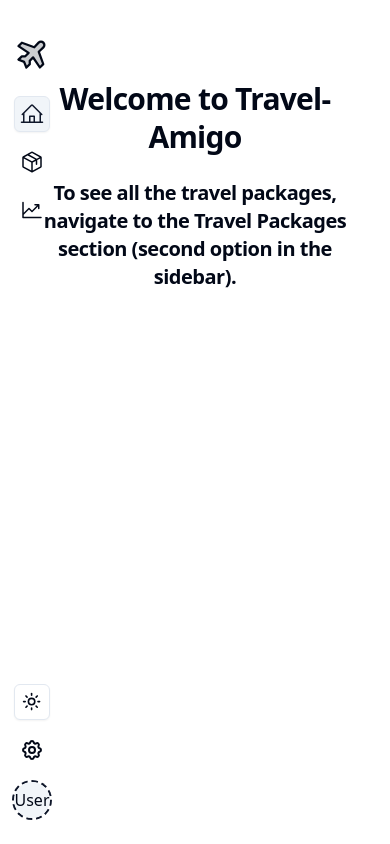
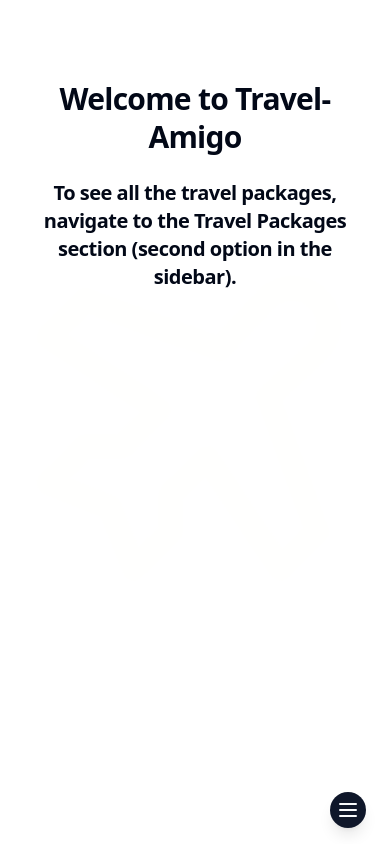
Before and after one commit to su1nta/TravelAmigo, a React (Vite) app in the folder frontend/: page / in a window 390 px wide. Built offline with nearby package versions, Linux system fonts and the light colour scheme; no server answers.

Commit message:
added sort functionality, improved responsiveness, fixed routing issues

```diff
--- a/frontend/src/App.tsx
+++ b/frontend/src/App.tsx
@@ -15,7 +15,7 @@ function App() {
         <div>
           <Routes>
               <Route path="/" element={<Home />}/>
-              <Route path="/travelPackages" element={<TravelPackages />}/>
+              <Route path="/travelpackages" element={<TravelPackages />}/>
               <Route path="/analytics" element={<Construction />}/>
           </Routes>
         </div>
--- a/frontend/src/components/package-card.tsx
+++ b/frontend/src/components/package-card.tsx
@@ -8,7 +8,7 @@ interface Props {
 
 const PackageCard = ({ trPackage }: Props) => {
   return (
-    <Card className="flex flex-col md:flex-row w-full border p-4 rounded-lg cursor-pointer">
+    <Card className="flex flex-col md:flex-row w-full md:w-4/6 border p-4 rounded-lg cursor-pointer">
       <CardHeader className="flex-shrink-0 w-full md:w-1/3 flex items-center justify-center">
         <img
           src={trPackage.imageUrl}
--- a/frontend/src/components/sidebar.tsx
+++ b/frontend/src/components/sidebar.tsx
@@ -1,17 +1,18 @@
 import { useState, useEffect } from 'react';
-import { Button } from './/ui/button';
+import { Button } from './ui/button';
 import { ModeToggle } from "./modeToggle";
 import { Avatar, AvatarFallback, AvatarImage } from "@/components/ui/avatar";
 import { PiHouseLine, PiAirplaneTiltDuotone, PiPackage, PiChartLineUp } from "react-icons/pi";
 import { TbSettings } from "react-icons/tb";
 import { Link } from 'react-router-dom';
+import { cn } from "@/lib/utils"; // Make sure you have this utility function
 
 interface Props {
-    active: string
+    active: string;
+    isOpen: boolean; // Add this prop
 }
 
-function Sidebar(props: Props) {
-    const { active } = props
+function Sidebar({ active, isOpen }: Props) {
     const [avatarImage, setAvatarImage] = useState("");
     const [isActive, setIsActive] = useState("");
 
@@ -23,11 +24,14 @@ function Sidebar(props: Props) {
         });
 
         setIsActive(active);
-    })
+    }, [active]);
 
     return (
         <>
-            <aside className="flex fixed flex-col justify-between items-center p-3 w-16 h-screen z-10">
+        <aside className={cn(
+            "flex fixed flex-col justify-between items-center p-3 w-16 h-screen z-20 bg-background transition-transform duration-300 ease-in-out",
+            isOpen ? "translate-x-0" : "-translate-x-full md:translate-x-0"
+        )}>
 
                 <div className="flex flex-col gap-3 mt-6 items-center">
                     <PiAirplaneTiltDuotone className="text-4xl mb-3"/>
@@ -35,7 +39,7 @@ function Sidebar(props: Props) {
                         <Link to={'/'}><PiHouseLine className="text-2xl"/></Link>
                     </Button>
                     <Button variant={isActive == "packages" ? 'secondary' : 'ghost'} size="icon">
-                        <Link to={'/TravelPackages'}><PiPackage className="text-2xl" /></Link>
+                        <Link to={'/travelpackages'}><PiPackage className="text-2xl" /></Link>
                     </Button>
                     <Button variant={isActive == "analytics" ? 'secondary' : 'ghost'} size="icon">
                         <Link to={'/analytics'}><PiChartLineUp className="text-2xl" /></Link>
--- a/frontend/src/components/ui/button.tsx
+++ b/frontend/src/components/ui/button.tsx
@@ -1,8 +1,7 @@
-import * as React from "react"
-import { Slot } from "@radix-ui/react-slot"
-import { cva, type VariantProps } from "class-variance-authority"
-
-import { cn } from "@/lib/utils"
+import * as React from "react";
+import { Slot } from "@radix-ui/react-slot";
+import { cva, type VariantProps } from "class-variance-authority";
+import { cn } from "@/lib/utils";
 
 const buttonVariants = cva(
   "inline-flex items-center justify-center whitespace-nowrap text-sm font-medium transition-colors focus-visible:outline-none focus-visible:ring-1 focus-visible:ring-ring disabled:pointer-events-none disabled:opacity-50",
@@ -20,7 +19,8 @@ const buttonVariants = cva(
         ghost: "hover:bg-accent hover:text-accent-foreground rounded-md",
         link: "text-primary underline-offset-4 hover:underline rounded-md",
         leftr: "bg-primary text-primary-foreground shadow hover:bg-primary/90 rounded-l-md",
-        rightr: "bg-primary text-primary-foreground shadow hover:bg-primary/90 rounded-r-md"
+        rightr: "bg-primary text-primary-foreground shadow hover:bg-primary/90 rounded-r-md",
+        floating: "fixed bottom-4 right-4 shadow-lg bg-primary text-primary-foreground hover:bg-primary/90 rounded-full"
       },
       size: {
         default: "h-9 px-4 py-2",
@@ -35,26 +35,26 @@ const buttonVariants = cva(
       size: "default",
     },
   }
-)
+);
 
 export interface ButtonProps
   extends React.ButtonHTMLAttributes<HTMLButtonElement>,
     VariantProps<typeof buttonVariants> {
-  asChild?: boolean
+  asChild?: boolean;
 }
 
 const Button = React.forwardRef<HTMLButtonElement, ButtonProps>(
   ({ className, variant, size, asChild = false, ...props }, ref) => {
-    const Comp = asChild ? Slot : "button"
+    const Comp = asChild ? Slot : "button";
     return (
       <Comp
         className={cn(buttonVariants({ variant, size, className }))}
         ref={ref}
         {...props}
       />
-    )
+    );
   }
-)
-Button.displayName = "Button"
+);
+Button.displayName = "Button";
 
-export { Button, buttonVariants }
+export { Button, buttonVariants };
--- a/frontend/src/pages/Construction.tsx
+++ b/frontend/src/pages/Construction.tsx
@@ -1,23 +1,42 @@
 import Sidebar from '@/components/sidebar';
 import { Button } from '@/components/ui/button';
+import { useState } from 'react';
+import { HiMenuAlt3 } from 'react-icons/hi';
+import { LuConstruction } from "react-icons/lu";
 import { Link } from 'react-router-dom';
 
 interface Props {}
 
 function Construction(props: Props) {
     const {} = props
+    const [isSidebarOpen, setIsSidebarOpen] = useState(false);
+    const toggleSidebar = () => {
+        setIsSidebarOpen(!isSidebarOpen);
+    };
 
     return (
         <>
-            <Sidebar active="construction"/>
-            <div className="flex flex-col gap-3 ml-16">
-                <h1 className="text-4xl mt-28">This Site is under Construction</h1>
+            <main className="h-full w-full">
+                <Sidebar active="analytics" isOpen={isSidebarOpen}/>
+                <div className="flex flex-col h-full items-center justify-center gap-3 ml-0 sm:ml-16">
+                <div className="text-9xl mt-28"><LuConstruction /></div>
+                <h1 className="text-4xl">Construction going on</h1>
+                <h3 className="text-lg">before dust and dirt goes into your eye...</h3>
                 <div className="mt-4">
                     <Button variant={'outline'} asChild>
                         <Link to="/">Back to Home</Link>
                     </Button>
                 </div>
+                <Button
+                    variant="floating"
+                    size="icon"
+                    className="mr-2 md:hidden"
+                    onClick={toggleSidebar}
+                >
+                    <HiMenuAlt3 className="h-6 w-6" />
+                </Button>
             </div>
+            </main>
         </>
     )
 }
--- a/frontend/src/pages/Home.tsx
+++ b/frontend/src/pages/Home.tsx
@@ -1,12 +1,41 @@
 import Sidebar from "@/components/sidebar";
+import { Button } from "@/components/ui/button";
+import { Menu } from "lucide-react";
+import { useState } from "react";
 
 const Home = () =>{
+
+  const [isSidebarOpen, setIsSidebarOpen] = useState(false);
+  const toggleSidebar = () => {
+    setIsSidebarOpen(!isSidebarOpen);
+  };
 
   return (
     <>
       <main className="flex h-full w-full">
-        <Sidebar active="home"/>
+      <div className="absolute inset-0 pointer-events-none flex items-center justify-center z-[-1]">
+        <svg
+          xmlns="http://www.w3.org/2000/svg"
+          width="256"
+          height="256"
+          fill="#fffff0"
+          viewBox="0 0 256 256"
+          className="w-full h-full opacity-5"
+        >
+          <path d="M209,81l-33,31,32,88-24,24-48-72-24,24v24L88,224,72,184,32,168l24-24H80l24-24L32,72,56,48l88,32,31-33A24,24,0,0,1,209,81Z" opacity="0.2"></path>
+          <path d="M185.33,114.21l29.14-27.43.17-.16a32,32,0,0,0-45.26-45.26l-.16.17L141.79,70.67l-83-30.2a8,8,0,0,0-8.39,1.86l-24,24a8,8,0,0,0,1.22,12.31l63.89,42.59L76.69,136H56a8,8,0,0,0-5.65,2.34l-24,24A8,8,0,0,0,29,175.42l36.82,14.73,14.7,36.75.06.16a8,8,0,0,0,13.18,2.47l23.87-23.88A8,8,0,0,0,120,200V179.31l14.76-14.76,42.59,63.89a8,8,0,0,0,12.31,1.22l24-24a8,8,0,0,0,1.86-8.39Zm-.07,97.23-42.59-63.89A8,8,0,0,0,136.8,144a7.09,7.09,0,0,0-.79,0,8,8,0,0,0-5.66,2.34l-24,24A8,8,0,0,0,104,176v20.69L90.93,209.76,79.43,181A8,8,0,0,0,75,176.57l-28.74-11.5L59.32,152H80a8,8,0,0,0,5.66-2.34l24-24a8,8,0,0,0-1.22-12.32L44.56,70.74l13.5-13.49,83.22,30.26a8,8,0,0,0,8.56-2l30.94-32.88A16,16,0,0,1,203.4,75.22l-32.87,30.94a8,8,0,0,0-2,8.56l30.26,83.22Z"></path>
+        </svg>
+      </div>
+        <Sidebar active="home" isOpen={isSidebarOpen}/>
         <div className="flex flex-col gap-3 w-full px-4 md:px-8 lg:ml-16">
+          <Button
+              variant="floating"
+              size="icon"
+              className="mr-2 md:hidden"
+              onClick={toggleSidebar}
+          >
+              <Menu className="h-6 w-6" />
+          </Button>
           <div>
             <h1 className="mt-20 md:mt-28 lg:mt-36 scroll-m-20 leading-tight text-3xl md:text-4xl lg:text-5xl font-extrabold tracking-tight">
               Welcome to Travel-Amigo
--- a/frontend/src/pages/TravelPackages.tsx
+++ b/frontend/src/pages/TravelPackages.tsx
@@ -1,60 +1,73 @@
 import Header from '@/components/header';
 import PackageCard from '@/components/package-card';
-import {PaginationImp} from '@/components/pagination';
+import { PaginationImp } from '@/components/pagination';
 import Search from '@/components/search';
 import Sidebar from '@/components/sidebar';
 import Sort from '@/components/sort';
 import { Separator } from '@/components/ui/separator';
 import Filters from '@/components/filters';
-import { useState,useEffect } from 'react';
+import { useState, useEffect } from 'react';
 import apiClient from '@/ApiClient';
 
-
 const TravelPackages = () => {
-    const [trPackages, setTrPackages] = useState([]);
+  const [trPackages, setTrPackages] = useState<any[]>([]);
   const [trPackagesLength, setTrPackagesLength] = useState(0);
   const [currPage, setCurrPage] = useState(1);
   const [packageLimit, setPackageLimit] = useState(5);
+  const [isSidebarOpen, setIsSidebarOpen] = useState(false);
 
   useEffect(() => {
-        apiClient.get(`/api/packages`,
-             { params: { page: currPage, limit: packageLimit } })
+    apiClient
+      .get(`/api/packages`, { params: { page: currPage, limit: packageLimit } })
       .then((response) => {
         console.log(response.data);
         setTrPackages(response.data.data);
         setCurrPage(response.data.page);
         setPackageLimit(response.data.limit);
         setTrPackagesLength(Number(response.data.totalPackages));
-
-        }).catch((error) => {
+      })
+      .catch((error) => {
         console.log(error);
       });
   }, [currPage, packageLimit]);
 
-    console.log(trPackagesLength, packageLimit);
+  console.log("Rendering TravelPackages with trPackages:", trPackages);
 
+  const toggleSidebar = () => {
+    setIsSidebarOpen(!isSidebarOpen);
+  };
 
   return (
     <>
       <main className="flex h-full w-full">
-                <Sidebar active="packages"/>
-                <div className="flex flex-col gap-3 w-full ml-16">
-                <Header noPackages={trPackagesLength > 0 ? trPackagesLength : 0}/>
-                <Filters filterType='destination' trPackages={setTrPackages}/>
+        <Sidebar active="packages" isOpen={isSidebarOpen} />
+        <div className="flex flex-col gap-3 w-full ml-0 sm:ml-16">
+          <Header
+            noPackages={trPackagesLength > 0 ? trPackagesLength : 0}
+            toggleSidebar={toggleSidebar}
+          />
+          <Filters filterType="destination" setTrPackages={setTrPackages} />
           <Search
             setTrPackages={setTrPackages}
             setCurrPage={setCurrPage}
             setPackageLimit={setPackageLimit}
             setTrPackagesLength={setTrPackagesLength}
           />
-                <Sort />
+          <Sort
+            trPackages={trPackages}
+            setTrPackages={setTrPackages}
+          />
+
           <div className="p-12 w-full">
             <Separator />
           </div>
-                <div className="flex flex-col gap-4 w-full sm:w-4/6 px-12">
-                    {trPackagesLength > 0 ? trPackages.map((trPackage: any) => (
-                        <PackageCard key={trPackage.id} trPackage={trPackage} />
-                    )) : <p>No packages found</p>}
+
+          <div className="flex flex-col gap-4 w-full px-12">
+            {trPackagesLength > 0 ? (
+              trPackages.map((trPackage: any) => <PackageCard key={trPackage.id} trPackage={trPackage} />)
+            ) : (
+              <h3 className="text-3xl">No packages found</h3>
+            )}
           </div>
           <div className="flex m-6">
             <PaginationImp
@@ -67,7 +80,7 @@ const TravelPackages = () => {
         </div>
       </main>
     </>
-    )
-}
+  );
+};
 
-export default TravelPackages
+export default TravelPackages;
```
Also changed, not shown: frontend/src/components/filters.tsx (+5 -5 lines), frontend/src/components/header.tsx (+16 -4 lines), frontend/src/components/sort.tsx (+48 -4 lines). Lines whose indentation alone changed are shown as unchanged.
